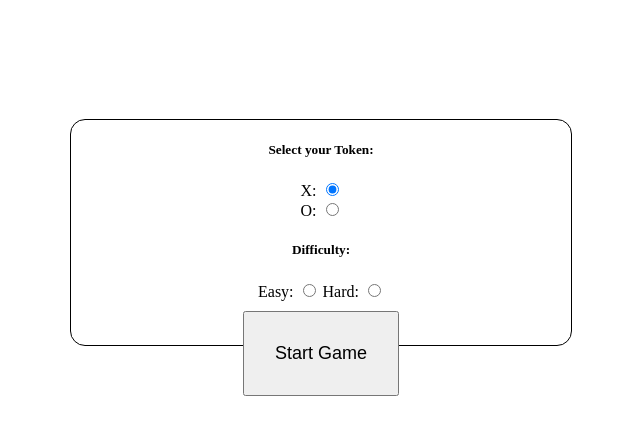
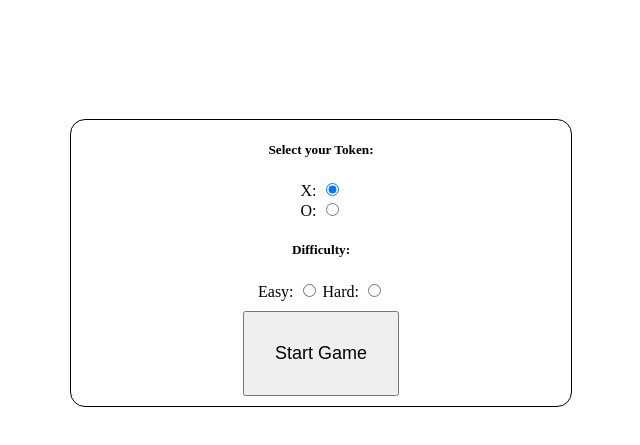
Before and after one commit to WilliamBayliss/TicTacToe, a website: page main.html in a window 1280 px wide. Shown: the part 61-506 px from the top of the page, without its empty margins (319-959 px from the left). Drawn offline with nearby package versions, Linux system fonts and the light colour scheme.

Commit message:
Changed height of game setup window to fit content

```diff
--- a/style.css
+++ b/style.css
@@ -1,7 +1,7 @@
 #game-setup {
     position: absolute;
     width: 500px;
-    height: 225px;
+    height: fit-content;
     margin-top: 100px;
     border: 1px solid black;
     border-radius: 15px;
```
